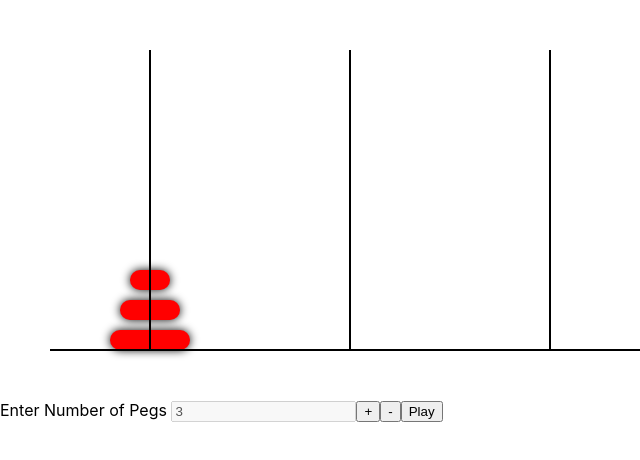
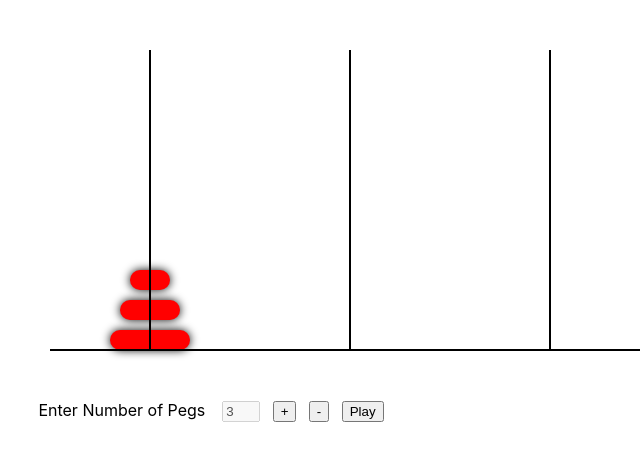
Before and after one commit to MFQ/tower-of-hanoi, a React (Create React App) app in the folder frontend/: page / in a window 1280 px wide. Shown: the top 460 px of the page, without its empty margins (0-640 px from the left). Built offline with nearby package versions, Linux system fonts and the light colour scheme.

Commit message:
update: render generate flow completed

```diff
--- a/frontend/src/toolbar/index.js
+++ b/frontend/src/toolbar/index.js
@@ -1,7 +1,11 @@
 import React from "react"
 
+import "./index.scss"
+
+const ToolbarClass = "tool-bar"
+
 const Toolbar = ({ value, startPlay, incrementPeg, decrementPeg }) => (
-  <div>
+  <div className={ToolbarClass}>
     <span> Enter Number of Pegs </span>
     <input type="number" placeholder="Enter number of pegs" value={value} disabled />
     <button onClick={incrementPeg}> + </button>
--- /dev/null
+++ b/frontend/src/toolbar/index.scss
@@ -0,0 +1,14 @@
+.tool-bar {
+  margin-left: 3%;
+
+  input  {
+    width: 30px;
+    margin-left: 1%;
+    margin-right: 1%;
+  }
+
+  button {
+    margin-right: 1%;
+  }
+
+}
```
